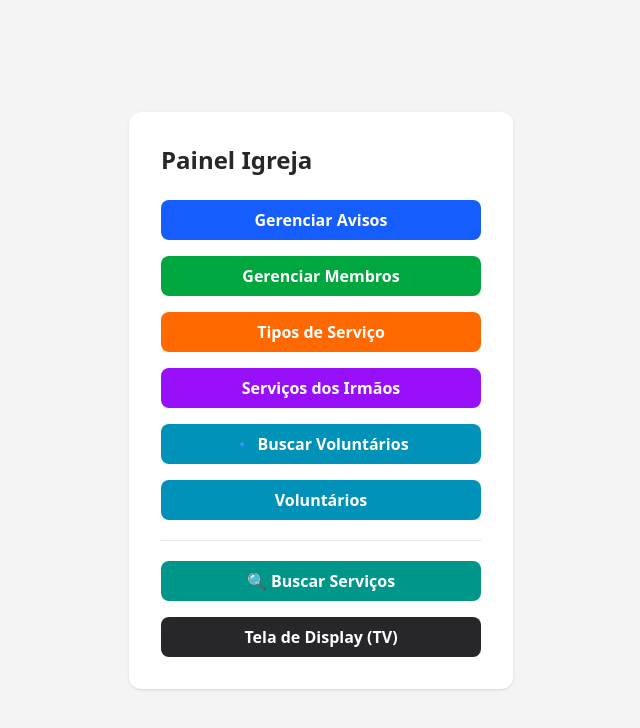
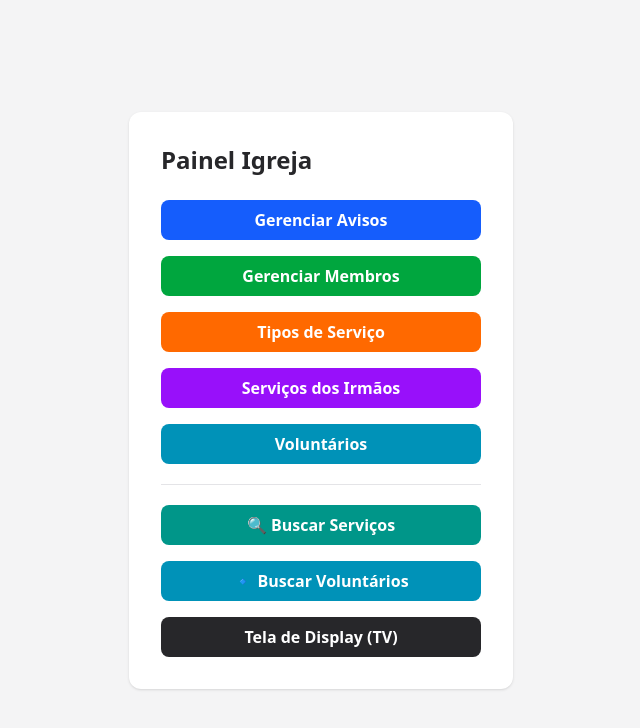
Before and after one commit to JNeto0912/Painel-Igreja, a Next.js app: page / in a window 1280 px wide. Shown: the top 728 px of the page, without its empty margins (319-959 px from the left). Built offline with nearby package versions, Linux system fonts and the light colour scheme.

Commit message:
Adiciona modulo de voluntariado (areas, voluntarios, telas publica e admin) 2

```diff
--- a/src/app/page.tsx
+++ b/src/app/page.tsx
@@ -31,13 +31,6 @@ export default function Home() {
         </Link>
 
         <Link
-          href="/voluntarios"
-          className="block text-center bg-cyan-600 hover:bg-cyan-700 text-white font-semibold py-2 rounded-lg transition-colors"
-        >
-        🔹 Buscar Voluntários
-        </Link>
-
-        <Link
           href="/admin/voluntarios"
           className="block text-center bg-cyan-600 hover:bg-cyan-700 text-white font-semibold py-2 rounded-lg transition-colors"
           >
@@ -53,6 +46,13 @@ export default function Home() {
         >
           🔍 Buscar Serviços
         </Link>
+
+       <Link
+          href="/voluntarios"
+          className="block text-center bg-cyan-600 hover:bg-cyan-700 text-white font-semibold py-2 rounded-lg transition-colors"
+        >
+        🔹 Buscar Voluntários
+        </Link>
         <Link
           href="/display"
           className="block text-center bg-zinc-800 hover:bg-zinc-900 text-white font-semibold py-2 rounded-lg transition-colors"
```
